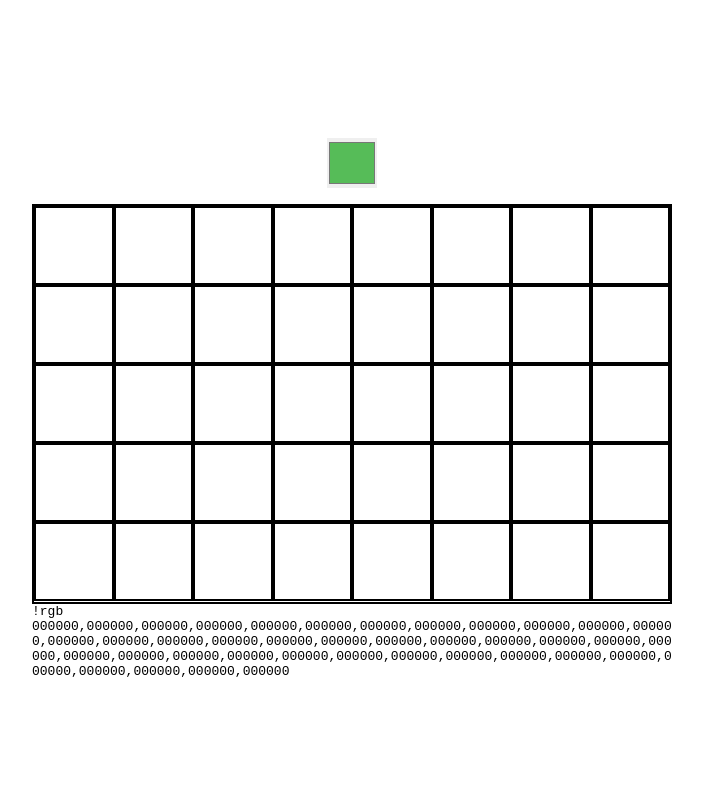
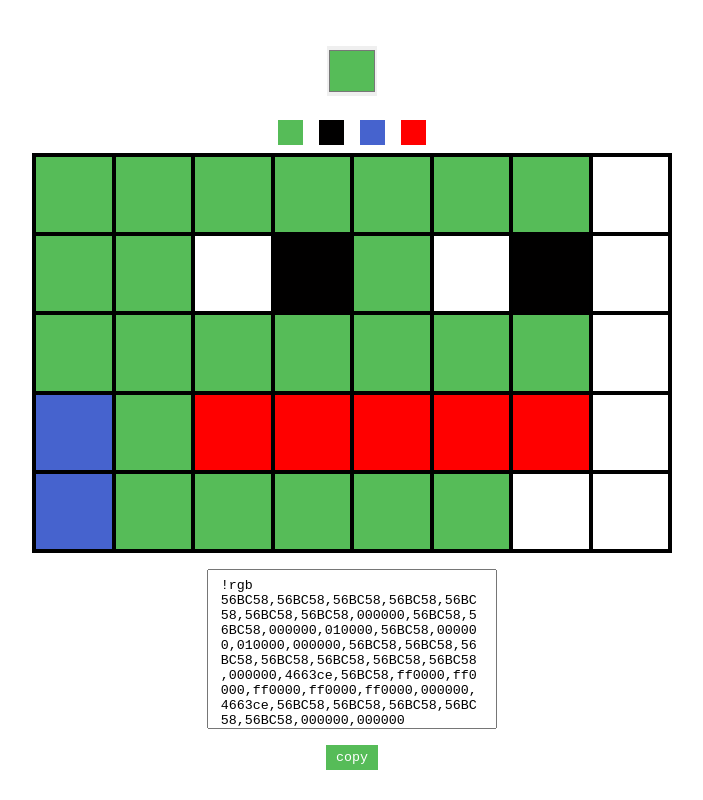
Before and after one commit to CodingGarden/react-pixel-art-maker, a React (Create React App) app: page / in a window 1280 px wide. Shown: the whole page, without its empty margins (288-991 px from the left). Built offline with nearby package versions, Linux system fonts and the light colour scheme.

Commit message:
:heavy_plus_sign: show random artwork initialy, copy button

```diff
--- a/public/index.html
+++ b/public/index.html
@@ -24,7 +24,7 @@
       work correctly both with client-side routing and a non-root public URL.
       Learn how to configure a non-root public URL by running `npm run build`.
     -->
-    <title>React App</title>
+    <title>Pixel art maker</title>
   </head>
   <body>
     <noscript>You need to enable JavaScript to run this app.</noscript>
--- a/src/App.js
+++ b/src/App.js
@@ -1,21 +1,23 @@
 /* eslint-disable jsx-a11y/no-static-element-interactions */
 /* eslint-disable jsx-a11y/click-events-have-key-events */
-import React, { useState, useMemo } from 'react';
+import React, { useState, useMemo, useRef } from 'react';
 
 import Grid from './components/Grid';
 import ColorPicker from './components/ColorPicker';
 import useStyles from './App.styles';
-
-const offCell = {
-  on: false,
-  color: '#000000',
-};
-const initialCells = Array.from({ length: 40 }, () => offCell);
+import { getRandomArtwork } from './artworks';
 
 function App() {
-  const [cells, setCells] = useState(initialCells);
+  const [cells, setCells] = useState(getRandomArtwork());
   const [currentColor, setCurrentColor] = useState('#56BC58');
+  const commandString = useRef();
   const classes = useStyles();
+  function copyText() {
+    commandString.current.select();
+    commandString.current.setSelectionRange(0, 99999);
+    document.execCommand('copy');
+    document.getSelection().removeAllRanges();
+  }
   const colorSwatch = useMemo(
     () => [
       ...new Set(cells.filter((cell) => cell.on).map((cell) => cell.color)),
@@ -40,12 +42,15 @@ function App() {
         ))}
       </div>
       <Grid cells={cells} setCells={setCells} currentColor={currentColor} />
-      <p className={classes.chatString}>
-        {/* eslint-disable-next-line */}
-        !rgb
-        {' '}
-        {chatString}
-      </p>
+      <textarea
+        value={'!rgb ' + chatString}
+        readOnly
+        ref={commandString}
+        className={classes.chatString}
+      />
+      <button onClick={copyText} className={classes.copyButton}>
+        copy
+      </button>
     </div>
   );
 }
--- a/src/App.styles.js
+++ b/src/App.styles.js
@@ -23,8 +23,25 @@ export default createUseStyles({
     cursor: 'pointer',
   },
   chatString: {
-    maxWidth: '50%',
+    marginTop: '1rem',
+    width: '290px',
+    height: '160px',
+    padding: '0.5rem 0.8rem',
+    outline: 'none',
     fontFamily: 'monospace',
     wordWrap: 'break-word',
+    resize: 'none',
+    overflow: 'hidden',
+  },
+  copyButton: {
+    fontFamily: 'monospace',
+    marginTop: '1rem',
+    backgroundColor: '#56BC58',
+    color: 'white',
+    border: 'none',
+    padding: '5px 10px',
+    '&:hover': {
+      cursor: 'pointer',
+    },
   },
 });
--- /dev/null
+++ b/src/artworks.js
@@ -0,0 +1,24 @@
+// prettier-ignore
+const artworks = [
+    {
+        name: 'pepe',
+        code: ['56BC58','56BC58','56BC58','56BC58','56BC58','56BC58','56BC58','000000','56BC58','56BC58','000000','010000','56BC58','000000','010000','000000','56BC58','56BC58','56BC58','56BC58','56BC58','56BC58','56BC58','000000','4663ce','56BC58','ff0000','ff0000','ff0000','ff0000','ff0000','000000','4663ce','56BC58','56BC58','56BC58','56BC58','56BC58','000000','000000']
+    },
+    {
+        name: 'rainbow',
+        code: ['ff0000','ff0000','ff0000','ff0000','ff0000','ff0000','ff0000','ff0000','ffa270','ffa270','ffa270','ffa270','ffa270','ffa270','ffa270','ffa270','fdff70','fdff70','fdff70','fdff70','fdff70','fdff70','fdff70','fdff70','04db00','04db00','04db00','04db00','04db00','04db00','04db00','04db00','4ca4f0','4ca4f0','4ca4f0','4ca4f0','4ca4f0','4ca4f0','4ca4f0','4ca4f0']
+    },
+    {
+        name: 'heart',
+        code: ['010000','010000','ff0033','ff0033','010000','ff0033','ff0033','010000','010000','ff0033','ff0033','ff0033','ff0033','ff0033','ff0033','ff0033','010000','010000','ff0033','ff0033','ff0033','ff0033','ff0033','010000','ff0033','010000','010000','ff0033','ff0033','ff0033','010000','010000','ff0033','ff0033','010000','010000','ff0033','010000','010000','ff0033']
+    }
+]
+
+export const getRandomArtwork = () => {
+  const randomArtwork = artworks[Math.floor(Math.random() * artworks.length)];
+  const cells = randomArtwork.code.map((c) => ({
+    on: c !== '000000',
+    color: `#${c}`,
+  }));
+  return cells;
+};
```
